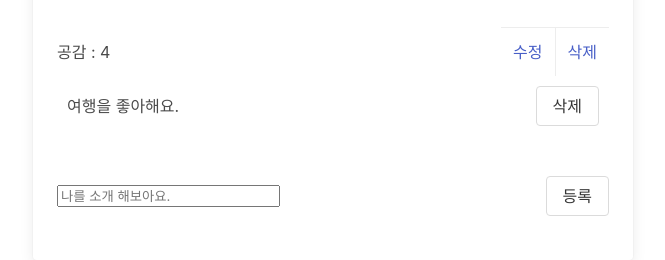
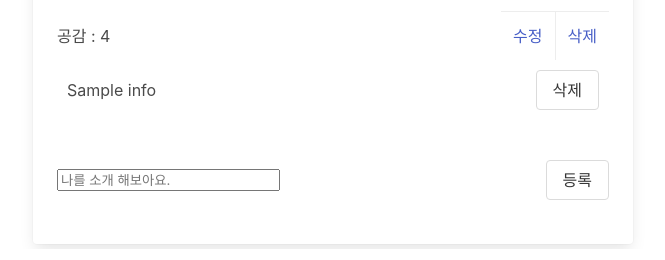
Before and after one commit to connieya/jungle_week0, a Flask app: template templates/myprofile.html in a window 1280 px wide. Shown: the part 551-811 px from the top of the page, without its empty margins (307-972 px from the left). Run offline with Flask 2, Linux system fonts and the light colour scheme; the template is opened without the code that fills it: most values are stand-ins (such as "Sample title", 1, 10 or a date in 2020).

Commit message:
feat : 내 프로필 정보 등록

```diff
--- a/app.py
+++ b/app.py
@@ -55,24 +55,36 @@ def logout():
    # session['logged_in'] = False
    return jsonify({'result' : 'success'})
 
-@app.route('/myprofile' , methods = ['GET' , 'POST'])
+@app.route('/profilepage/<user_id>')
+def profilePage(user_id):
+   user_info = db.user.find_one({'user_id' : user_id })
+   my_info = list(db.info.find({'user_id' : user_info['user_id']}))
+   return render_template('myprofile.html' ,user_info = user_info , my_info = my_info)
+
+
+@app.route('/registerInfo' , methods = ['POST'])
 def myprofile():
-   user_id =request.args.get('user_id')
-   print("@@#!!@#!@#@!" ,user_id)
-   common_content = list(db.common.find({'user_id' : user_id}))
-   print("sdadasd",common_content)
-   return render_template('myprofile.html' , user_id = user_id)
+   user_id  = request.form['user_id'];
+   my_info  = request.form['my_info'];
+   db.info.insert_one({'user_id' : user_id , 'info' : my_info})
+   return jsonify({'result' : 'success'})
+
+
 
 
 @app.route('/yourProfile/<user_id>')
 def you(user_id):
    user_info = db.user.find_one({'user_id' : user_id })
    print("user_info" ,type(user_info))
-   print("user_info @@@@" ,user_info['user_id'])
-   print("user_info @@@@" ,user_info['name'])
 
-   common_content = list(db.common.find({'user_id' : user_info['user_id']}))
+   common_content = list(db.info.find({'user_id' : user_info['user_id']}))
    return render_template('yourprofile.html' , common_content = common_content , user_name = user_info['name'])
+
+
+@app.route('/delete')
+def deleteInfo():
+   print("dsd");
+
 
 if __name__ == '__main__':
    app.secret_key = "123"
--- a/static/main.js
+++ b/static/main.js
@@ -15,13 +15,11 @@ function logout() {
 function login() {
   let login_id = $("#login__id").val();
   let login_pw = $("#login__password").val();
-  console.log(login_id, login_pw);
   $.ajax({
     type: "POST",
     url: "/login",
     data: { login_id: login_id, login_pw: login_pw },
     success: function (response) {
-      console.log("~~~~~~~##".response);
       if (response["result"] == "success") {
         alert("로그인 성공!");
         window.location.href = "/";
@@ -41,7 +39,6 @@ function signup() {
     alert("비밀번호가 일치 하지 않습니다. ");
     return;
   }
-  console.log(id, name, password, password_re);
 
   $.ajax({
     type: "POST",
@@ -67,7 +64,6 @@ function myprofile(user_id){
      data: { user_id: user_id},
      success: function (response) {
        console.log("response =>" , response)
-       window.location.href = '/myprofile'
      },
    });
 }
--- a/templates/main.html
+++ b/templates/main.html
@@ -44,7 +44,8 @@
         <!-- <button class="button is-light">로그인</button> -->
         <button class="button is-light" onclick="logout()">로그아웃</button>
         <!-- <button class="button is-info">회원가입</button> -->
-        <button class="button is-info" onclick="myprofile('{{session_id}}')">내 프로필 </button>
+        <!-- <a class="button is-info" onclick="myprofile('{{session_id}}')">내 프로필 </button> -->
+        <a class="button is-info" href={{ url_for('profilePage',  user_id = session_id ) }} )">내 프로필 </a>
       </div>
       {% else %}
       <div class="header__auth">
--- a/templates/myprofile.html
+++ b/templates/myprofile.html
@@ -12,10 +12,35 @@
       href="https://cdn.jsdelivr.net/npm/bulma@0.9.3/css/bulma.min.css"
     />
     <link rel="stylesheet" href="/static/styleMy.css" />
+
+      <!-- JS -->
+    <script defer src="/static/main.js"></script>
+    <script
+      src="https://code.jquery.com/jquery-3.5.1.min.js"
+      crossorigin="anonymous"
+    ></script>
+
+
+    <script>
+      function registerInfo(user_id) {
+      let info = $('#my_info').val();
+       $.ajax({
+         type : "POST",
+         url : '/registerInfo',
+         data : {user_id : user_id ,my_info : info },
+         success : function(response){
+           if (response["result"] == "success") {
+            window.location.reload();
+      }
+
+         },
+       });
+      }
+    </script>
   </head>
   <body>
     <header>
-      <button class="button">돌아가기</button>
+      <a href={{ url_for('main') }}  >돌아가기</a>
     </header>
     <div class="wrap">
       <div class="card">
@@ -29,7 +54,7 @@
         </div>
 
         <div class="card__container">
-          <div class="card-name">{{user_id}}</div>
+          <div class="card-name">{{user_info.name}}</div>
           <div class="card-content">
             <div class="card__header">
               <div class="card__text">
@@ -42,15 +67,17 @@
               </footer>
             </div>
             <div class="list">
+                {% for info in my_info %}
               <div class="list__content">
-                <div class="content__comment">여행을 좋아해요.</div>
-                <button class="button">삭제</button>
+                <div class="content__comment">{{info.info}}</div>
+                <button class="button" onclick=window.location.href={{ url_for ( 'deleteInfo' ) }} > 삭제 </button>
               </div>
+              {% endfor %}
             </div>
 
             <div class="card__input">
-              <input type="text" placeholder="나를 소개 해보아요." />
-              <button class="button">등록</button>
+              <input id = "my_info" type="text" placeholder="나를 소개 해보아요." />
+              <button class="button" onclick="registerInfo('{{user_info.user_id}}')">등록</button>
             </div>
           </div>
         </div>
--- a/templates/yourprofile.html
+++ b/templates/yourprofile.html
@@ -15,7 +15,7 @@
   </head>
   <body>
     <header>
-      <button class="button">돌아가기</button>
+      <button class="button" onclick=location.href= {{ url_for('main')}} >돌아가기</button>
     </header>
     <div class="wrap">
       <div class="card">
@@ -37,11 +37,13 @@
               </div>
             </div>
             <div class="list">
+              {% for common in common_content %}
               <div class="list__content">
-                <div class="content__comment">여행을 좋아해요.</div>
+                <div class="content__comment">{{common.info}}</div>
                 <button class="button">공감</button>
               </div>
             </div>
+            {% endfor %}
           </div>
         </div>
       </div>
```
